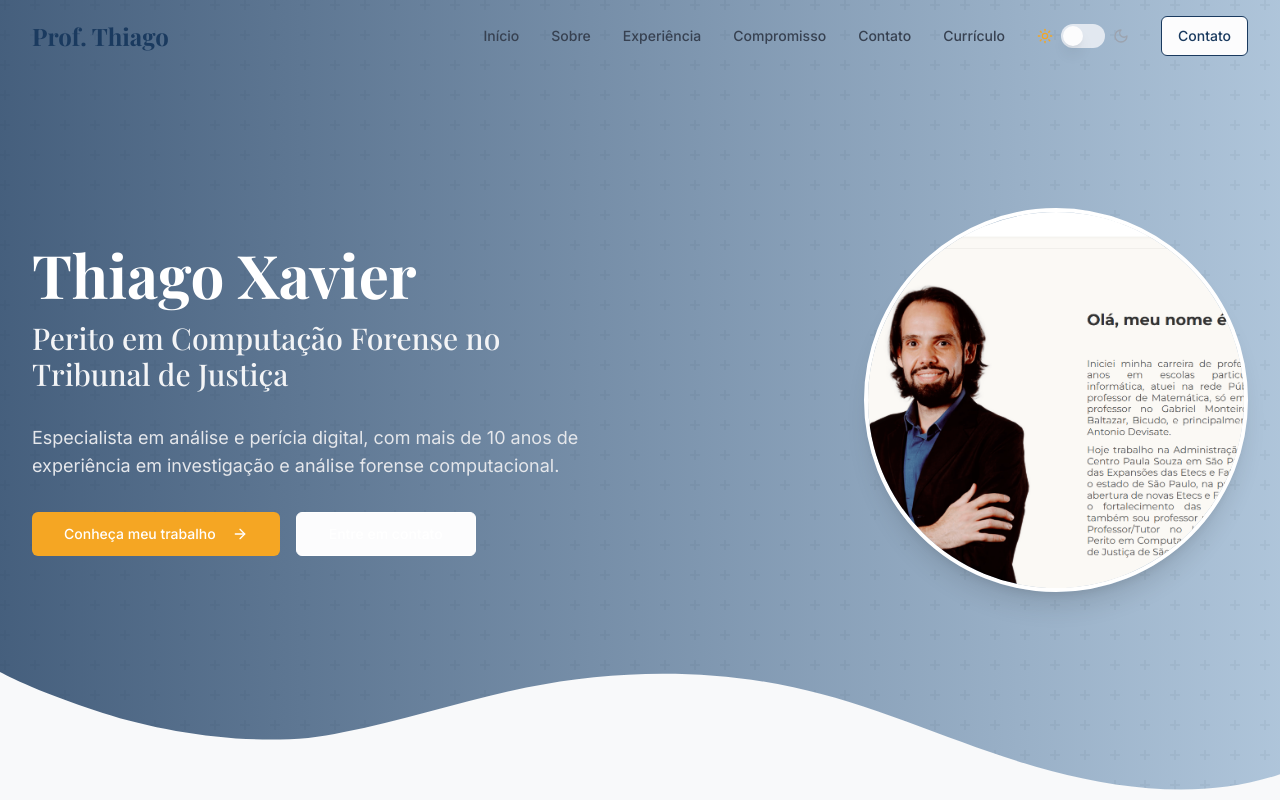
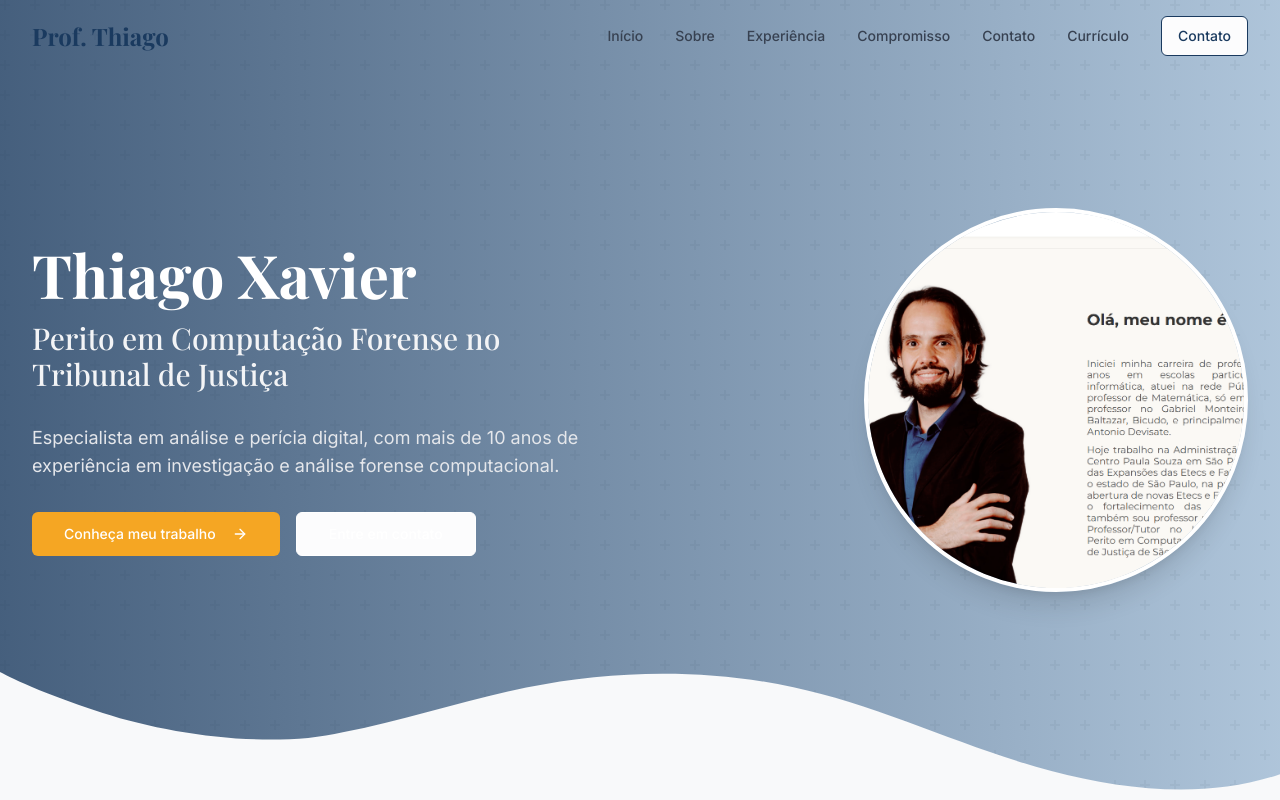
Before and after one commit to NothNada/tj-expert-portfolio-art, a React (Vite) app: page / in a window 1280 px wide. Shown: the top 800 px of the page. Built offline with nearby package versions, Linux system fonts and the light colour scheme.

Commit message:
Reverted to commit b5532f7fa926522b52504d0142ea8a2741c758d7

```diff
--- a/src/components/Header.tsx
+++ b/src/components/Header.tsx
@@ -2,7 +2,6 @@
 import { useState, useEffect } from 'react';
 import { Button } from '@/components/ui/button';
 import { Menu, X } from 'lucide-react';
-import ThemeToggle from './ThemeToggle';
 
 const Header = () => {
   const [isMenuOpen, setIsMenuOpen] = useState(false);
@@ -59,7 +58,6 @@ const Header = () => {
                 {item.name}
               </a>
             ))}
-            <ThemeToggle />
             <Button
               variant="outline"
               className="border-perito-primary text-perito-primary hover:bg-perito-primary hover:text-white transition-all duration-300"
@@ -69,16 +67,13 @@ const Header = () => {
           </nav>
 
           {/* Mobile Navigation Toggle */}
-          <div className="md:hidden flex items-center space-x-4">
-            <ThemeToggle />
           <button
             onClick={toggleMenu}
-              className="flex items-center"
+            className="md:hidden flex items-center"
             aria-label="Toggle menu"
           >
             {isMenuOpen ? <X size={24} /> : <Menu size={24} />}
           </button>
-          </div>
         </div>
 
         {/* Mobile Navigation Menu */}
--- a/src/components/ThemeToggle.tsx
+++ /dev/null
@@ -1,41 +0,0 @@
-
-import { useState, useEffect } from 'react';
-import { Switch } from '@/components/ui/switch';
-import { Moon, Sun } from 'lucide-react';
-
-const ThemeToggle = () => {
-  const [isDark, setIsDark] = useState(() => {
-    // Check localStorage or default to false
-    const saved = localStorage.getItem('theme');
-    return saved === 'dark';
-  });
-
-  useEffect(() => {
-    // Apply theme to document
-    if (isDark) {
-      document.documentElement.classList.add('dark');
-      localStorage.setItem('theme', 'dark');
-    } else {
-      document.documentElement.classList.remove('dark');
-      localStorage.setItem('theme', 'light');
-    }
-  }, [isDark]);
-
-  const toggleTheme = () => {
-    setIsDark(!isDark);
-  };
-
-  return (
-    <div className="flex items-center space-x-2">
-      <Sun className={`w-4 h-4 transition-colors ${isDark ? 'text-gray-400' : 'text-perito-secondary'}`} />
-      <Switch
-        checked={isDark}
-        onCheckedChange={toggleTheme}
-        className="data-[state=checked]:bg-perito-primary"
-      />
-      <Moon className={`w-4 h-4 transition-colors ${isDark ? 'text-perito-secondary' : 'text-gray-400'}`} />
-    </div>
-  );
-};
-
-export default ThemeToggle;
```
Lines whose indentation alone changed are shown as unchanged.
